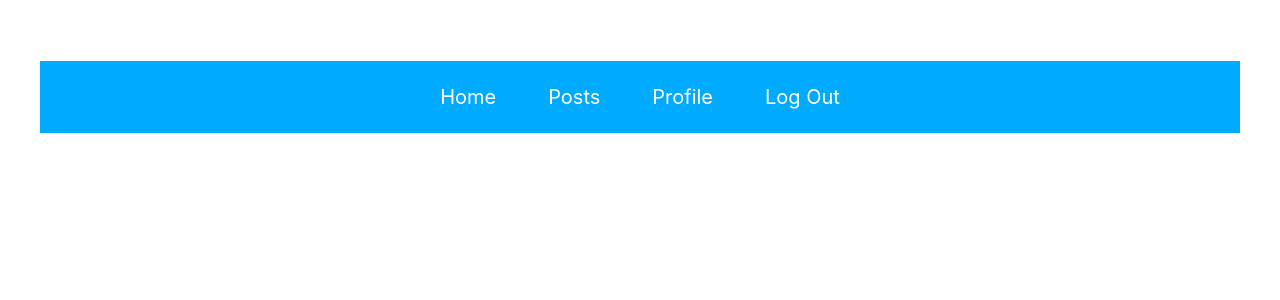
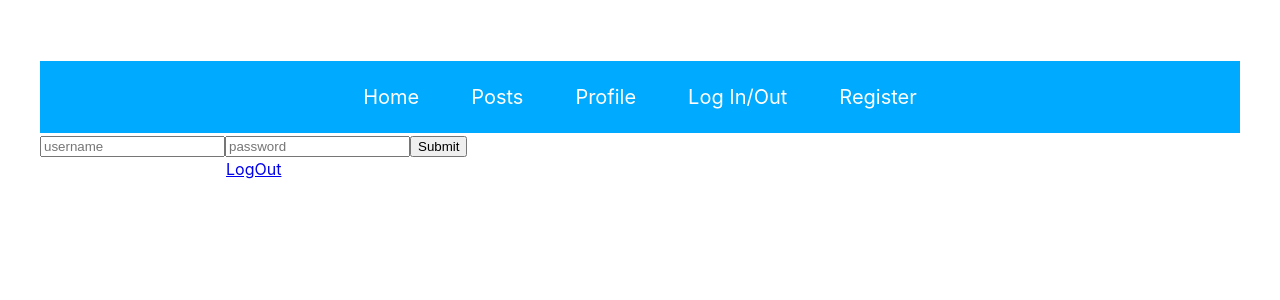
Before and after one commit to acranford25/React_StrangersThings, a React (Vite) app: page /logIn in a window 1280 px wide. Shown: the top 300 px of the page. Built offline with nearby package versions, Linux system fonts and the light colour scheme.

Commit message:
alert message and refactored RegisterForm

```diff
--- a/src/App.jsx
+++ b/src/App.jsx
@@ -2,8 +2,10 @@ import "./App.css";
 import { Routes, Route, Link } from "react-router-dom";
 import Posts from "./Components/Posts";
 import Home from "./Components/Home";
-import { useState } from "react";
 import RegisterForm from "./Components/RegisterForm";
+import Profile from "./Components/Profile";
+import LogIn from "./Components/Login";
+import LogOut from "./Components/Logout";
 
 function App() {
   return (
@@ -19,14 +21,20 @@ function App() {
         <Link to="/profile" className="links">
           Profile
         </Link>
-        <Link to="/logout" className="links">
-          Log Out
+        <Link to="/logIn" className="links">
+          Log In/Out
+        </Link>
+        <Link to="/register" className="links">
+          Register
         </Link>
       </div>
       <div id="main">
         <Routes>
           <Route path="/" element={<Home />} />
           <Route path="/posts" element={<Posts />} />
+          <Route path="/profile" element={<Profile />} />
+          <Route path="/logIn" element={<LogIn />} />
+          <Route path="/register" element={<RegisterForm />} />
         </Routes>
       </div>
     </div>
--- a/src/Components/Home.jsx
+++ b/src/Components/Home.jsx
@@ -1,15 +1,7 @@
 import React from "react";
-import RegisterForm from "./RegisterForm";
-import { useState } from "react";
 
 const Home = () => {
-  const [token, setToken] = useState(localStorage.getItem("token"));
-  console.log(token);
-  return (
-    <div className="home">
-      <RegisterForm setToken={setToken} />
-    </div>
-  );
+  return <div className="home"></div>;
 };
 
 export default Home;
--- /dev/null
+++ b/src/Components/Login.jsx
@@ -0,0 +1,18 @@
+import LogOut from "./Logout";
+import { Routes, Route, Link } from "react-router-dom";
+
+export default function LogIn() {
+  return (
+    <div>
+      <form>
+        <input username="username" placeholder="username" />
+        <input password="password" placeholder="password" />
+        <button>Submit</button>
+      </form>
+      <Link to="/logOut">LogOut</Link>
+      <Routes>
+        <Route path="/logOut" element={<LogOut />} />
+      </Routes>
+    </div>
+  );
+}
--- /dev/null
+++ b/src/Components/Logout.jsx
@@ -0,0 +1,3 @@
+export default function LogOut() {
+  return <div className="logout"></div>;
+}
--- /dev/null
+++ b/src/Components/Profile.jsx
@@ -0,0 +1,3 @@
+export default function Profile() {
+  return <div className="Profile"></div>;
+}
--- a/src/Components/RegisterForm.jsx
+++ b/src/Components/RegisterForm.jsx
@@ -1,17 +1,20 @@
 import React, { useState } from "react";
 import { postUser } from "../api";
 
-export default function RegisterForm({ setToken }) {
+export default function RegisterForm() {
   const [username, setUsername] = useState("");
   const [password, setPassword] = useState("");
+  const [token, setToken] = useState(localStorage.getItem("token"));
 
   async function handleSubmit(event) {
     event.preventDefault();
     try {
       const result = await postUser(username, password);
       console.log("result in comp", result);
-      setToken(result.data.token);
-      localStorage.setItem("token", result.data.token);
+      result.success
+        ? (setToken(result.data.token),
+          localStorage.setItem("token", result.data.token))
+        : alert(result.error.message);
     } catch (error) {
       console.log("trouble handling user", error);
     }
```
